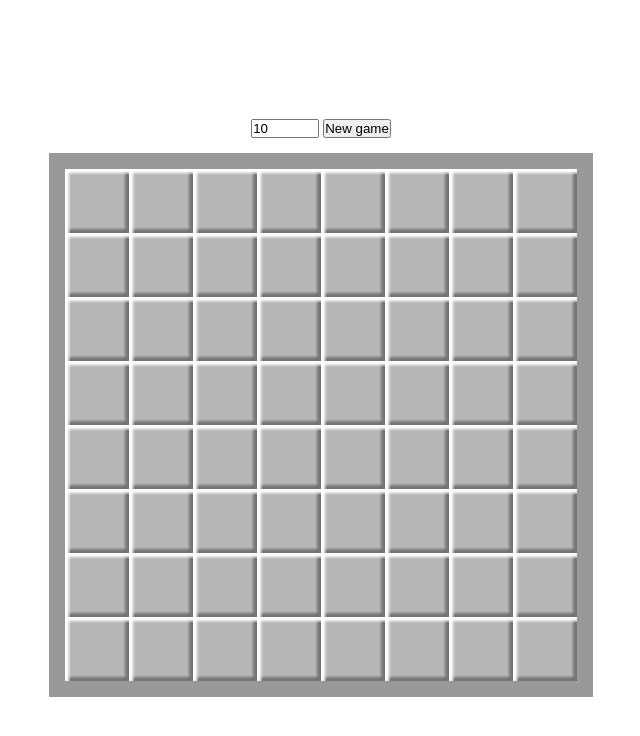
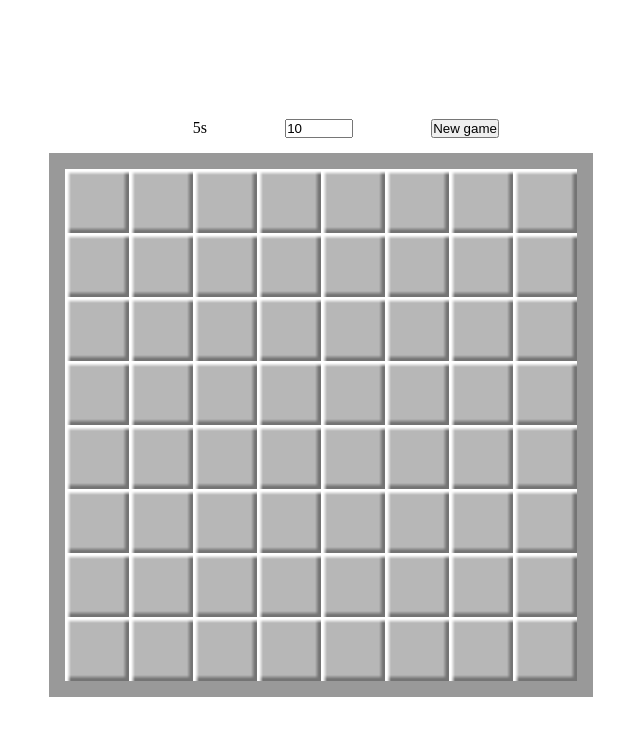
Before and after one commit to Bertrand2/minesweeper, a plain HTML site: page index.html in a window 1280 px wide. Shown: the whole page, without its empty margins (319-959 px from the left). Drawn offline with Linux system fonts and the light colour scheme.

Commit message:
timer EXPLOSÉ

```diff
--- a/game.js
+++ b/game.js
@@ -3,14 +3,16 @@
 let gameBox = document.getElementById("gameBox");
 const newGameButton = document.getElementById("newGameButton");
 const input = document.getElementById("bombsInput");
+const timer = document.getElementById("timer");
 
-let cells, bombs;
+let cells, bombs, gameRunning = false, time, timeInterval;
 
 const gridSize = 8;
 
 generateGrid(10);
 
 newGameButton.addEventListener("click" , ()=>{
+    gameRunning = false;
     gameBox.innerHTML="";
     document.getElementById("gameover").style.opacity = 0;
     document.getElementById("gameover").style.visibility = "hidden";
@@ -45,6 +47,11 @@ function generateGrid(bombAmount = 10){
             event.preventDefault();
         });
     }
+
+    time = 0;
+    gameRunning = true;
+    timeInterval = setInterval(timing, 1000);
+
 }
 
 function placeBombs(board, bombAmount){
@@ -204,6 +211,7 @@ function checkGameEnd(cells,i,bombAmount){
         console.log("Defeat !");
         document.getElementById("gameover").style.visibility = "visible";
         document.getElementById("gameover").style.opacity = "100%";
+        gameRunning = false;
     }
     //victory
     let remainingCells = 0;
@@ -214,12 +222,11 @@ function checkGameEnd(cells,i,bombAmount){
         }
     }
 
-    console.log(remainingCells);
-
     if(remainingCells === bombAmount){
         console.log("Victory !");
         document.getElementById("victory").style.visibility = "visible";
         document.getElementById("victory").style.opacity = "100%";
+        gameRunning = false;
     }
 }
 
@@ -230,3 +237,12 @@ function placeFlag(cell){
 function removeFlag(cell){
     cell.childNodes[3].style.visibility = "hidden";
 }
+
+function timing() {
+    if (!gameRunning) {
+        clearInterval(timeInterval);
+    } else {
+        time++;
+        timer.innerText = `${time}s`;
+    }
+}
--- a/index.html
+++ b/index.html
@@ -8,6 +8,7 @@
     </head>
     <body>
         <header>
+            <p id="timer">0s</p>
             <input id="bombsInput" type="number" min="0" max="1000" step="1" value="10">
             <button id="newGameButton">New game</button>
         </header>
--- a/style.css
+++ b/style.css
@@ -20,6 +20,17 @@ body{
 
 header{
     margin: 15px;
+    display: flex;
+    flex-direction: row;
+    justify-content: space-evenly;
+    align-items: center;
+
+    width: var(--size-grid);
+}
+
+#timer{
+    width: var(--size-cell);
+    text-align: right;
 }
 
 main{
```
